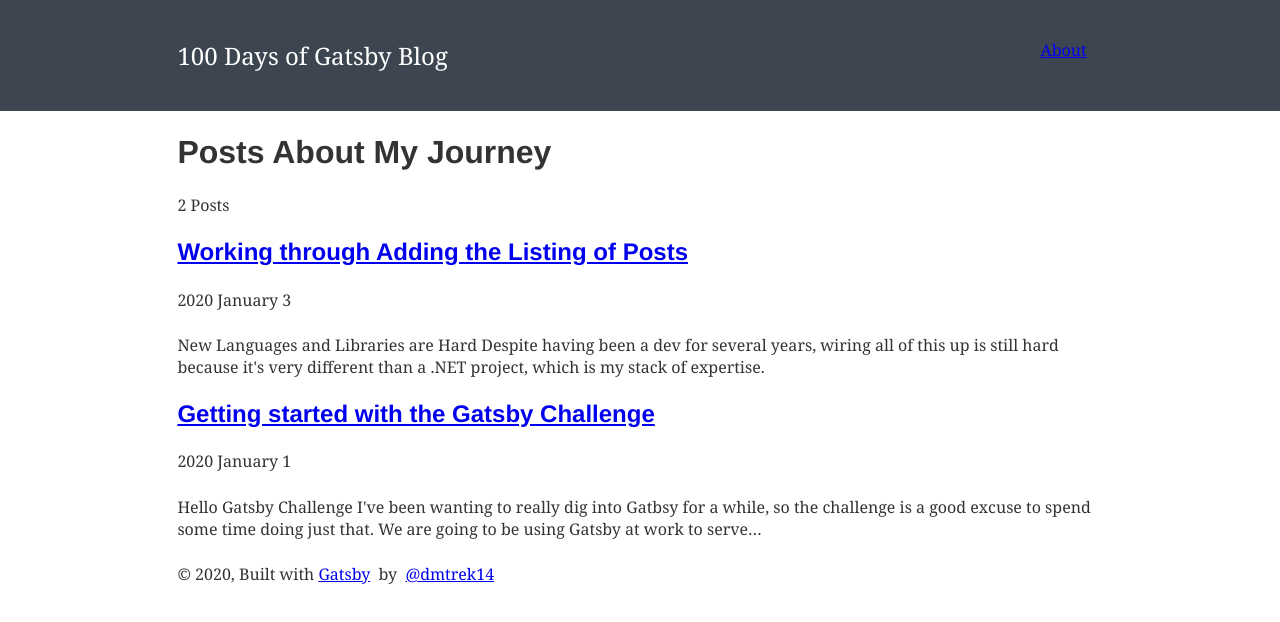
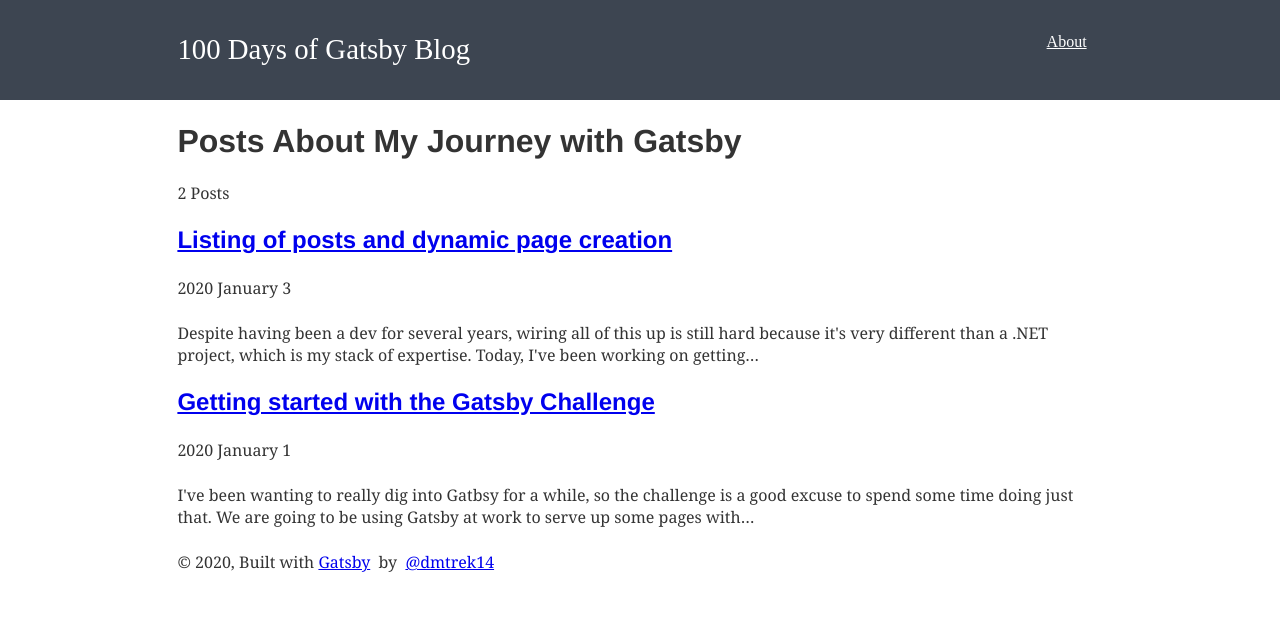
Before and after one commit to dmtrek14/gatsby-mdx-blog, a Gatsby site in the folder 100-days-blog/: page / in a window 1280 px wide. Built offline with nearby package versions, Linux system fonts and the light colour scheme; Gatsby itself is replaced by a stand-in of ours; some packages are replaced by stand-ins of ours; what typography-theme-ocean-beach would draw is missing.

Commit message:
Styling and cleanup

```diff
--- a/100-days-blog/posts/day1.mdx
+++ b/100-days-blog/posts/day1.mdx
@@ -5,8 +5,10 @@ published: true
 
 ---
 
-## Hello Gatsby Challenge
+I've been wanting to really dig into Gatbsy for a while, so the challenge is a good excuse to spend some time doing just that. We are going to be using Gatsby at work to serve up some pages with content from a CMS (Prismic). So, it feels like a good idea to start getting my React and Gatsby skills up to par.
 
-I've been wanting to really dig into Gatbsy for a while, so the challenge is a good excuse to spend some time doing just that. We are going to be using Gatsby at work to serve up some pages with content from a CMS.
+While I'm new to React and Gatsby, I've been a developer for a while--four years on full-stack, and about ten on front-end stuff. My backend skills are mostly with the .NET stack  (and a tiny bit of ColdFusion and PHP).
 
-While I'm new to React and Gatsby, I've been a developer for a while--four years on full-stack, and about ten on front-end stuff.
+So far, what I really like about Gatsby is that it feels a bit like magic. The developer experience is really good and the documentation is solid (at least for a n00b at this). I started with the basic 'hello world' shell and read through the first few steps of the intro tutorial and was able to get up and running pretty quickly.
+
+That's mostly it for this post. I just wanted to get going and see if I could get the blog wired up. I need to work out creating pages dynamically, but hope to have it figured out in my next session.
--- a/100-days-blog/posts/day2.mdx
+++ b/100-days-blog/posts/day2.mdx
@@ -1,10 +1,13 @@
 ---
-title: Working through Adding the Listing of Posts
+title: Listing of posts and dynamic page creation
 date: 2020-01-03
 published: true
 
 ---
 
-## New Languages and Libraries are Hard
 
 Despite having been a dev for several years, wiring all of this up is still hard because it's very different than a .NET project, which is my stack of expertise.
+
+Today, I've been working on getting the markdown pages created dynamically. I decided to go with MDX pages in case that provides an opportunity to mess with components in my markdown later. I've been following the [tutorial on Gatsby for regular markdown files](https://www.gatsbyjs.org/tutorial/part-six/), and then I supplemented that with a post from Scott Spence on [creating a blox from MDX pages](https://blog.scottspence.me/build-a-coding-blog-with-mdx-and-gatsby-2019).
+
+I also decided to add in Typography.js and pick a theme to play with (I'm using Ocean Beach). I also added an 'about me' page. So far, adding packages and wiring up new pages has been super easy. I am going to try to deploy this today, and my next session will focus on next and previous links for the blog.
--- a/100-days-blog/src/components/header.js
+++ b/100-days-blog/src/components/header.js
@@ -2,26 +2,24 @@ import { Link } from "gatsby"
 import PropTypes from "prop-types"
 import React from "react"
 const ListLink = props => (
-  <li style={{ display: `inline-block`, marginRight: `1rem`, color: `white` }}>
-    <Link to={props.to}>{props.children}</Link>
+  <li style={{ display: `inline-block`, marginRight: `1rem` }}>
+    <Link to={props.to} style={{color: `white`, textShadow: `none`,backgroundImage: `none` }}>{props.children}</Link>
   </li>
 )
 const Header = ({ siteTitle }) => (
-  <header style={{ background: `#3d4551`, marginBottom: `1.5rem`, padding: `1rem` }}>
+  <header style={{ background: `#3d4551`, marginBottom: `1.5rem`, padding: `1rem`, fontFamily: `Roboto Slab` }}>
   <div
       style={{
         margin: `0 auto`,
         maxWidth: 960,
-        padding: `1.45rem 1.0875rem`,
+        padding: `1.0875rem 1.0875rem`,
       }}
     >
   <Link to="/" style={{  color: `white`,
-            textDecoration: `none`, }}>
-    <div style={{ display: `inline`, fontSize: `1.5rem` }}>{siteTitle}</div>
+            textDecoration: `none`,backgroundImage: `none` }}>
+    <div style={{ display: `inline`, fontSize: `1.8rem`, textShadow: `none`}}>{siteTitle}</div>
   </Link>
-  <ul style={{ listStyle: `none`, float: `right`, color: `white`,
-            textDecoration: `none`, }}>
-
+  <ul style={{ listStyle: `none`, float: `right`, color: `white`}}>
     <ListLink to="/about/">About</ListLink>
   </ul></div>
 </header>
--- a/100-days-blog/src/pages/about.js
+++ b/100-days-blog/src/pages/about.js
@@ -8,7 +8,7 @@ const AboutPage = () => (
   <Layout>
     <SEO title="About Me" />
     <h1>About Me</h1>
-    <p>My name is Danielle and I'm a full-stack .NET developer in Reno, Nevada.</p>
+    <p>My name is Danielle and I'm a full-stack .NET developer in Reno, Nevada. I'm a developer by day and an MFA candidate in Fiction at night. I live with a lot of rescue animals.</p>
   </Layout>
 )
 
--- a/100-days-blog/src/pages/index.js
+++ b/100-days-blog/src/pages/index.js
@@ -7,7 +7,7 @@ export default ({ data }) => {
   return (
       <Layout>
       <div>
-      <h1>Posts About My Journey</h1>
+      <h1>Posts About My Journey with Gatsby</h1>
       <p>{data.allMdx.totalCount} Posts</p>
         {data.allMdx.edges.map(
           ({ node}) => (
--- a/100-days-blog/src/utils/typography.js
+++ b/100-days-blog/src/utils/typography.js
@@ -3,6 +3,7 @@ import Typography from "typography"
 //import elkGlenTheme from "typography-theme-elk-glen";
 import oceanBeachTheme from "typography-theme-ocean-beach";
 oceanBeachTheme.baseFontSize = '20px';
+oceanBeachTheme.bodyGrayHue = 'warm';
 
 const typography = new Typography(oceanBeachTheme)
 
```
Also changed, not shown: 100-days-blog/gatsby-node.js (+0 -48 lines).
